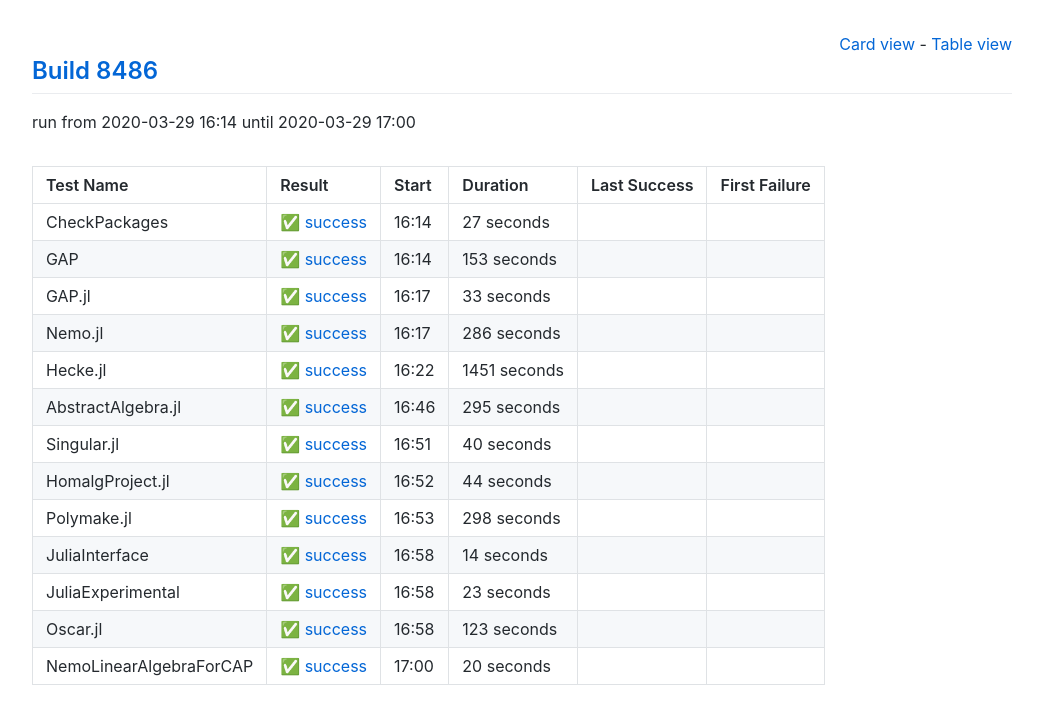
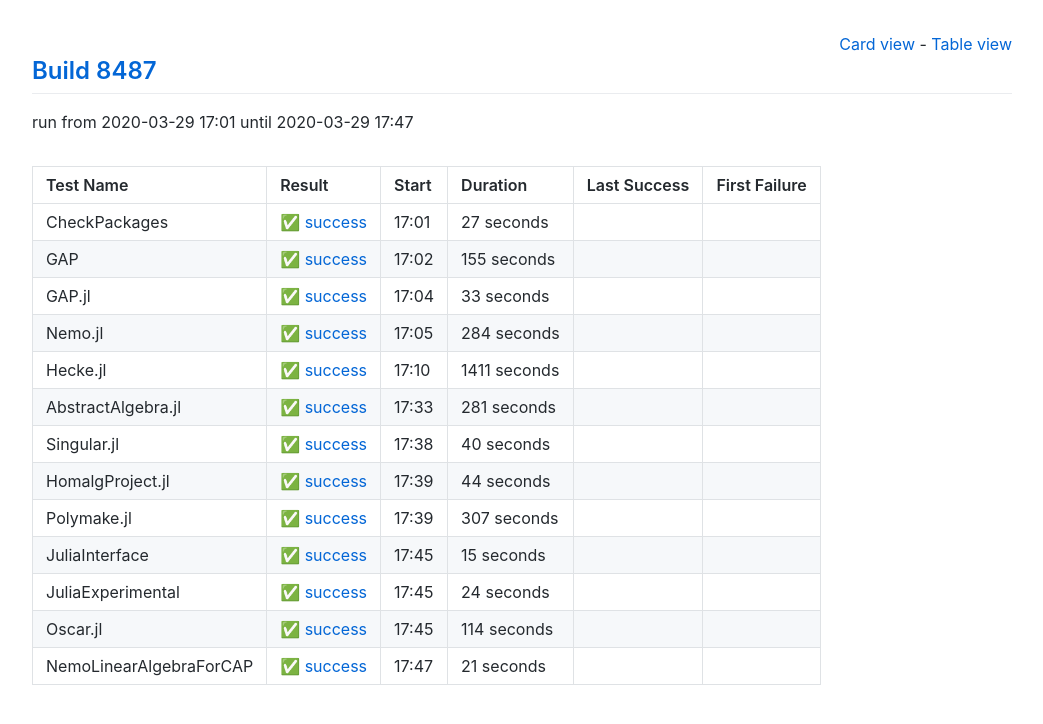
Before and after one commit to oscar-system/oscar-ci-status, a Jekyll site: the page built from table.html, in a window 1280 px wide. Shown: the top 724 px of the page, without its empty margins (118-1161 px from the left). Built offline with Jekyll 4.4.1, drawn with Linux system fonts in a browser that asks for light colours.

Commit message:
Build 8487

```diff
--- a/_data/ci.yml
+++ b/_data/ci.yml
@@ -1,5 +1,5 @@
-build: 8486
-build_url: https://oscarci.mathematik.uni-kl.de/job/oscar/8486/
+build: 8487
+build_url: https://oscarci.mathematik.uni-kl.de/job/oscar/8487/
 job: oscar
 tests:
 - duration: 27
@@ -8,20 +8,20 @@ tests:
   first_failure_url: null
   last_success: false
   last_success_url: null
-  log: https://oscarci.mathematik.uni-kl.de/job/oscar/8486/artifact/logs/build-8486/CheckPackages.log
+  log: https://oscarci.mathematik.uni-kl.de/job/oscar/8487/artifact/logs/build-8487/CheckPackages.log
   name: CheckPackages
-  start: 2020-03-29 16:14
+  start: 2020-03-29 17:01
   status: success
   success: true
-- duration: 153
+- duration: 155
   exitcode: 0
   first_failure: false
   first_failure_url: null
   last_success: false
   last_success_url: null
-  log: https://oscarci.mathematik.uni-kl.de/job/oscar/8486/artifact/logs/build-8486/GAP.log
+  log: https://oscarci.mathematik.uni-kl.de/job/oscar/8487/artifact/logs/build-8487/GAP.log
   name: GAP
-  start: 2020-03-29 16:14
+  start: 2020-03-29 17:02
   status: success
   success: true
 - duration: 33
@@ -30,42 +30,42 @@ tests:
   first_failure_url: null
   last_success: false
   last_success_url: null
-  log: https://oscarci.mathematik.uni-kl.de/job/oscar/8486/artifact/logs/build-8486/GAP.jl.log
+  log: https://oscarci.mathematik.uni-kl.de/job/oscar/8487/artifact/logs/build-8487/GAP.jl.log
   name: GAP.jl
-  start: 2020-03-29 16:17
+  start: 2020-03-29 17:04
   status: success
   success: true
-- duration: 286
+- duration: 284
   exitcode: 0
   first_failure: false
   first_failure_url: null
   last_success: false
   last_success_url: null
-  log: https://oscarci.mathematik.uni-kl.de/job/oscar/8486/artifact/logs/build-8486/Nemo.jl.log
+  log: https://oscarci.mathematik.uni-kl.de/job/oscar/8487/artifact/logs/build-8487/Nemo.jl.log
   name: Nemo.jl
-  start: 2020-03-29 16:17
+  start: 2020-03-29 17:05
   status: success
   success: true
-- duration: 1451
+- duration: 1411
   exitcode: 0
   first_failure: false
   first_failure_url: null
   last_success: false
   last_success_url: null
-  log: https://oscarci.mathematik.uni-kl.de/job/oscar/8486/artifact/logs/build-8486/Hecke.jl.log
+  log: https://oscarci.mathematik.uni-kl.de/job/oscar/8487/artifact/logs/build-8487/Hecke.jl.log
   name: Hecke.jl
-  start: 2020-03-29 16:22
+  start: 2020-03-29 17:10
   status: success
   success: true
-- duration: 295
+- duration: 281
   exitcode: 0
   first_failure: false
   first_failure_url: null
   last_success: false
   last_success_url: null
-  log: https://oscarci.mathematik.uni-kl.de/job/oscar/8486/artifact/logs/build-8486/AbstractAlgebra.jl.log
+  log: https://oscarci.mathematik.uni-kl.de/job/oscar/8487/artifact/logs/build-8487/AbstractAlgebra.jl.log
   name: AbstractAlgebra.jl
-  start: 2020-03-29 16:46
+  start: 2020-03-29 17:33
   status: success
   success: true
 - duration: 40
@@ -74,9 +74,9 @@ tests:
   first_failure_url: null
   last_success: false
   last_success_url: null
-  log: https://oscarci.mathematik.uni-kl.de/job/oscar/8486/artifact/logs/build-8486/Singular.jl.log
+  log: https://oscarci.mathematik.uni-kl.de/job/oscar/8487/artifact/logs/build-8487/Singular.jl.log
   name: Singular.jl
-  start: 2020-03-29 16:51
+  start: 2020-03-29 17:38
   status: success
   success: true
 - duration: 44
@@ -85,63 +85,63 @@ tests:
   first_failure_url: null
   last_success: false
   last_success_url: null
-  log: https://oscarci.mathematik.uni-kl.de/job/oscar/8486/artifact/logs/build-8486/HomalgProject.jl.log
+  log: https://oscarci.mathematik.uni-kl.de/job/oscar/8487/artifact/logs/build-8487/HomalgProject.jl.log
   name: HomalgProject.jl
-  start: 2020-03-29 16:52
+  start: 2020-03-29 17:39
   status: success
   success: true
-- duration: 298
+- duration: 307
   exitcode: 0
   first_failure: false
   first_failure_url: null
   last_success: false
   last_success_url: null
-  log: https://oscarci.mathematik.uni-kl.de/job/oscar/8486/artifact/logs/build-8486/Polymake.jl.log
+  log: https://oscarci.mathematik.uni-kl.de/job/oscar/8487/artifact/logs/build-8487/Polymake.jl.log
   name: Polymake.jl
-  start: 2020-03-29 16:53
+  start: 2020-03-29 17:39
   status: success
   success: true
-- duration: 14
+- duration: 15
   exitcode: 0
   first_failure: false
   first_failure_url: null
   last_success: false
   last_success_url: null
-  log: https://oscarci.mathematik.uni-kl.de/job/oscar/8486/artifact/logs/build-8486/JuliaInterface.log
+  log: https://oscarci.mathematik.uni-kl.de/job/oscar/8487/artifact/logs/build-8487/JuliaInterface.log
   name: JuliaInterface
-  start: 2020-03-29 16:58
+  start: 2020-03-29 17:45
   status: success
   success: true
-- duration: 23
+- duration: 24
   exitcode: 0
   first_failure: false
   first_failure_url: null
   last_success: false
   last_success_url: null
-  log: https://oscarci.mathematik.uni-kl.de/job/oscar/8486/artifact/logs/build-8486/JuliaExperimental.log
+  log: https://oscarci.mathematik.uni-kl.de/job/oscar/8487/artifact/logs/build-8487/JuliaExperimental.log
   name: JuliaExperimental
-  start: 2020-03-29 16:58
+  start: 2020-03-29 17:45
   status: success
   success: true
-- duration: 123
+- duration: 114
   exitcode: 0
   first_failure: false
   first_failure_url: null
   last_success: false
   last_success_url: null
-  log: https://oscarci.mathematik.uni-kl.de/job/oscar/8486/artifact/logs/build-8486/Oscar.jl.log
+  log: https://oscarci.mathematik.uni-kl.de/job/oscar/8487/artifact/logs/build-8487/Oscar.jl.log
   name: Oscar.jl
-  start: 2020-03-29 16:58
+  start: 2020-03-29 17:45
   status: success
   success: true
-- duration: 20
+- duration: 21
   exitcode: 0
   first_failure: false
   first_failure_url: null
   last_success: false
   last_success_url: null
-  log: https://oscarci.mathematik.uni-kl.de/job/oscar/8486/artifact/logs/build-8486/NemoLinearAlgebraForCAP.log
+  log: https://oscarci.mathematik.uni-kl.de/job/oscar/8487/artifact/logs/build-8487/NemoLinearAlgebraForCAP.log
   name: NemoLinearAlgebraForCAP
-  start: 2020-03-29 17:00
+  start: 2020-03-29 17:47
   status: success
   success: true
```
Also changed, not shown: README.md.
